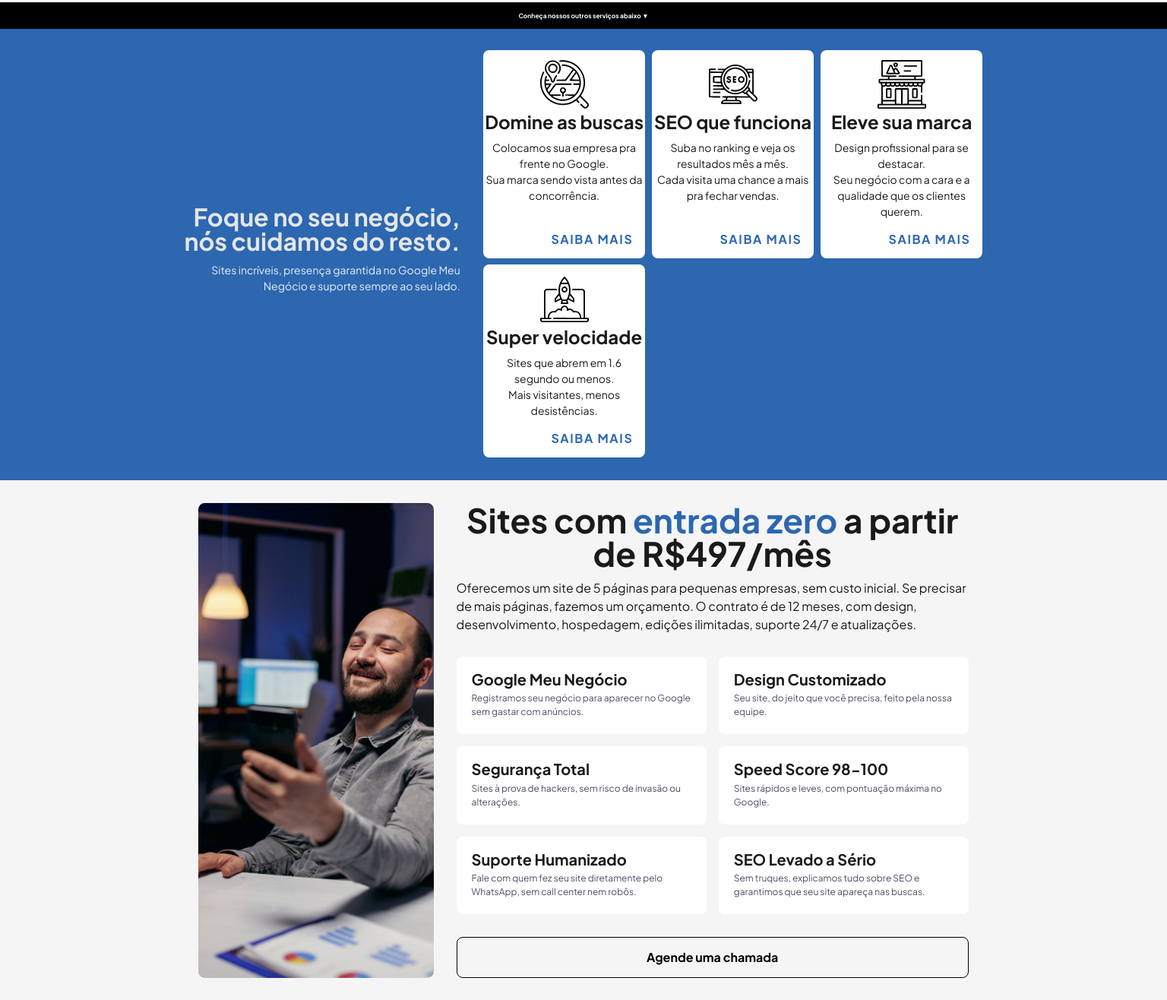
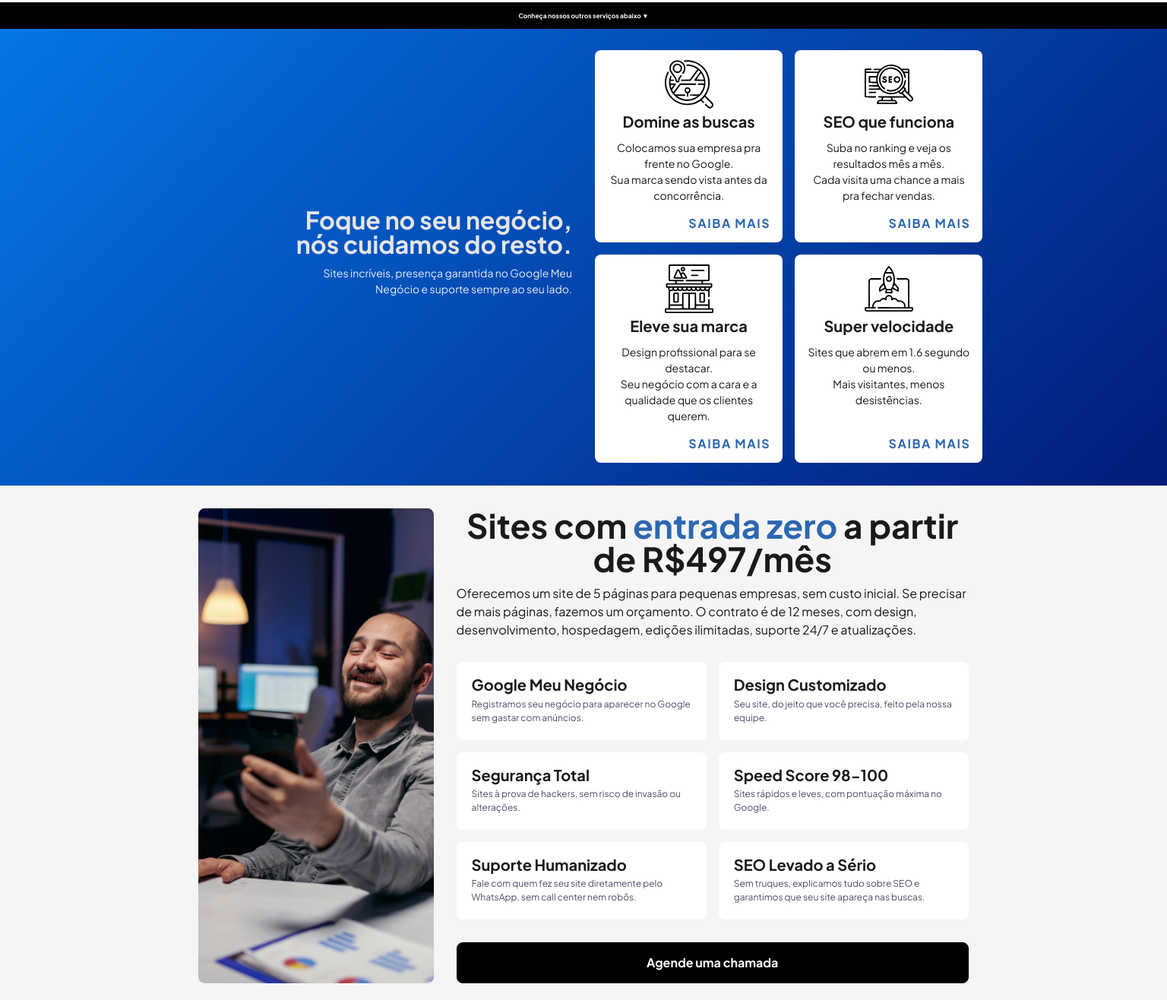
Before and after one commit to echoAutoWeb/newEchoHome, an Eleventy site: page src/index.html in a window 1536 px wide. Shown: the part 764-2080 px from the top of the page at 76% size. Built offline with nearby package versions, Linux system fonts and the light colour scheme; Eleventy itself is replaced by a stand-in of ours; files that its build step writes are made by us from their sources.

Commit message:
css fixes

```diff
--- a/src/assets/sass/critical.scss
+++ b/src/assets/sass/critical.scss
@@ -214,19 +214,6 @@
   }
 }
 
-/* Dark Mode */
-@media only screen and (min-width: 0rem) {
-  body.dark-mode {
-    #hero {
-      .cs-background {
-        &:before {
-          opacity: 0.8;
-        }
-      }
-    }
-  }
-}
-
 /*-- -------------------------- -->
 <---          Services          -->
 <--- -------------------------- -*/
@@ -275,6 +262,7 @@
     }
 
     .cs-card-group {
+      grid-template-columns: 1fr;
       width: 100%;
       display: grid;
       justify-content: center;
@@ -303,12 +291,11 @@
     .cs-item .cs-text-group {
       display: flex;
       flex-direction: column;
-      gap: auto;
       align-items: center;
     }
 
     .cs-item .cs-text-group .cs-title {
-      font-size: 24px;
+      font-size: 20px;
       font-weight: 700;
       line-height: 24px;
       color: var(--headerColor);
@@ -398,7 +385,7 @@
 @media only screen and (min-width: 48rem) {
   #services-1188 {
     .cs-card-group {
-      grid-template-columns: repeat(4, 1fr);
+      grid-template-columns: repeat(2, 1fr);
       gap: calc(16 / 16 * 1rem);
     }
 
@@ -476,6 +463,7 @@
   }
 
   #services-1188 .cs-card-group {
+    grid-template-columns: repeat(auto-fit, minmax(200px, 1fr));
     max-width: unset;
   }
 
@@ -489,12 +477,17 @@
 @media only screen and (min-width: 90rem) {
   #services-1188 {
     .cs-card-group {
-      grid-template-columns: repeat(auto-fit, minmax(200px, 1fr));
+      display: grid;
+      gap: 16px;
+      margin: 0 auto;
     }
 
     .cs-item {
       padding: 16px;
       padding-top: 24px;
+      display: flex;
+      flex-direction: column;
+      align-items: center; /* Center contents within each card */
     }
 
     .cs-item .cs-text-group {
@@ -513,15 +506,14 @@
       display: flex;
       flex-direction: unset;
       align-items: center;
-      gap: 30px 30px;
-      background-color: #2c67b0;
+      gap: 30px;
+      background: linear-gradient(135deg, #0575e6, #021b79);
       padding: var(--sectionPadding);
       padding-left: 16%;
       padding-right: 16%;
     }
 
     .cs-content {
-      width: unset;
       display: flex;
       flex-direction: column;
       align-items: flex-end;
--- a/src/assets/sass/local.scss
+++ b/src/assets/sass/local.scss
@@ -1249,7 +1249,7 @@ html {
 
 @media only screen and (min-width: 0rem) {
   #sbs-1640 {
-    background-color: #1f3f76;
+    background-color: #2c67b0;
     overflow: hidden;
     padding: var(--sectionPadding);
   }
--- a/src/assets/sass/root.scss
+++ b/src/assets/sass/root.scss
@@ -144,6 +144,10 @@
     border-radius: 8px;
 
     transition: all 0.1s ease-in-out;
+  }
+
+  .cs-button-solid.wide {
+    width: 100%;
   }
 
   .cs-button-solid:hover {
@@ -1178,7 +1182,7 @@
   }
 
   #cta:after {
-    background-color: #1f3f76;
+    background: linear-gradient(135deg, #0575e6, #021b79);
     z-index: -3;
     position: absolute;
     bottom: 0;
--- a/src/index.html
+++ b/src/index.html
@@ -264,7 +264,7 @@ eleventyNavigation:
             </ul>
 
             <a href="https://wa.me/555199111145?text=Oi%21%20Gostaria%20de%20agendar%20uma%20chamada%20porque%20quero%20adquirir%20o%20plano%20Parceria%20Digital."
-                class="cs-button-transparent">Agende uma chamada</a>
+                class="cs-button-solid wide">Agende uma chamada</a>
         </div>
     </div>
 </section>
```
Also changed, not shown: src/assets/css/critical.css, src/assets/css/local.css, src/assets/css/root.css, 2 other files.
